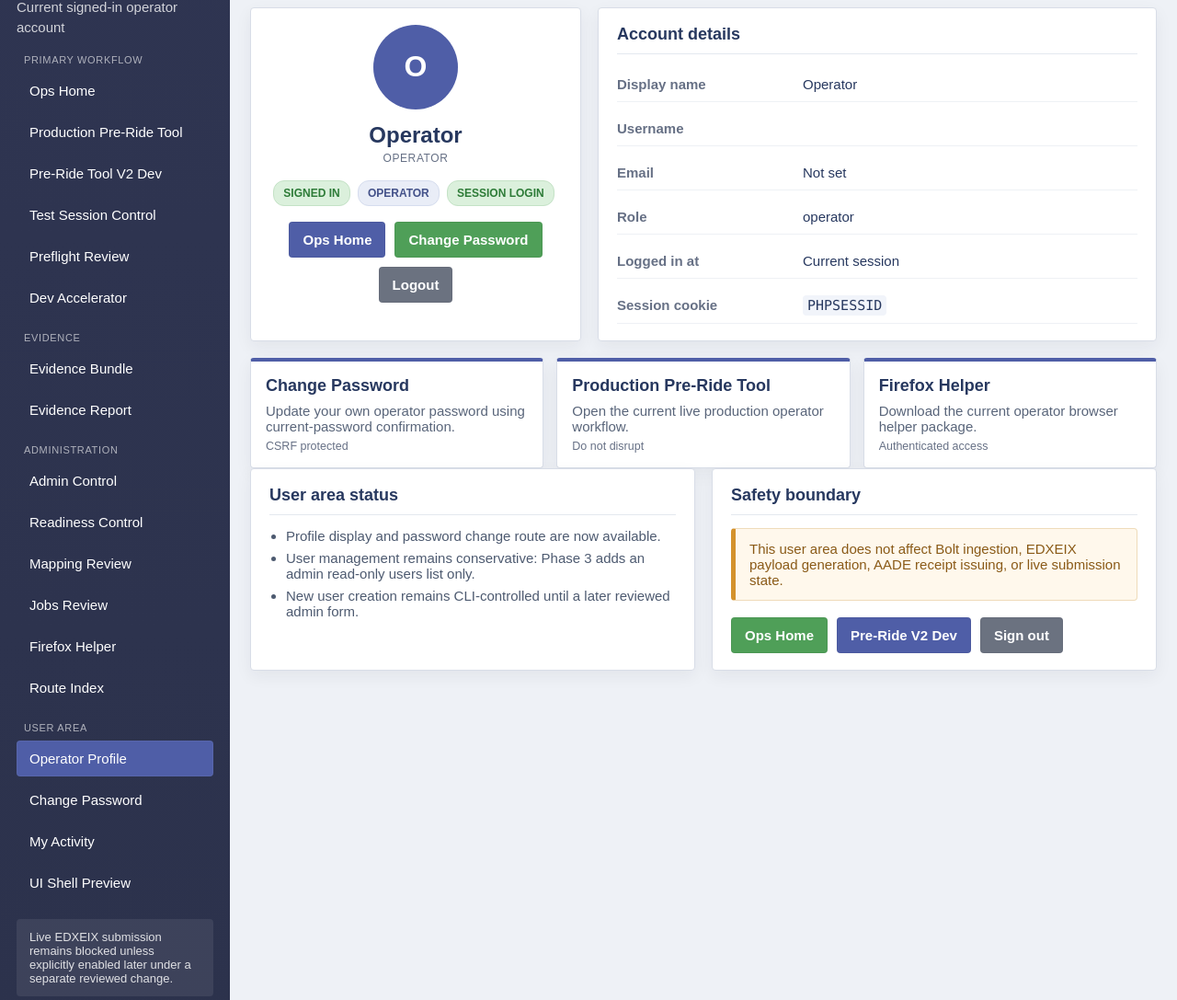
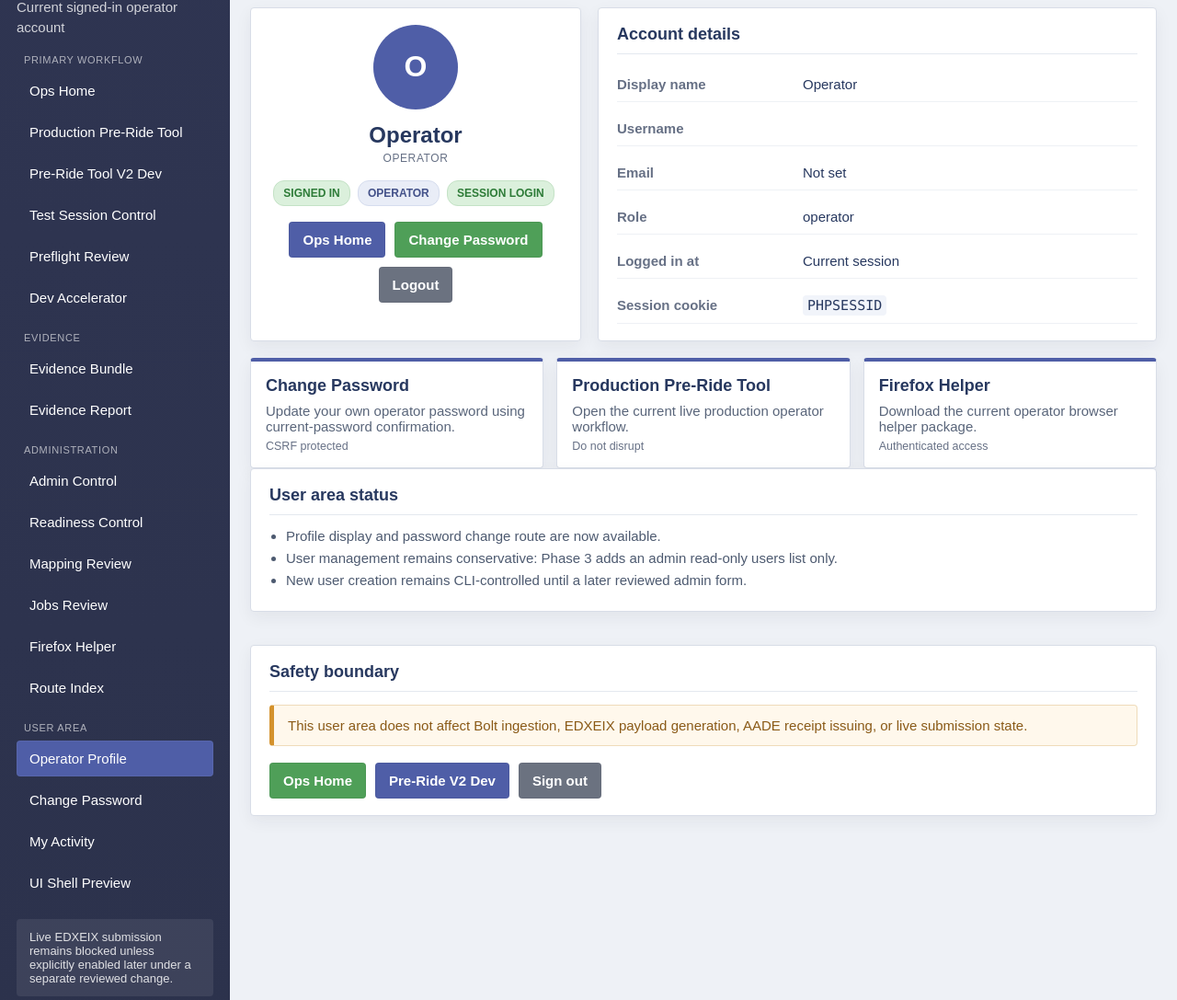
Before and after one commit to ipwebgroup-cloud/gov.cabnet.app, a PHP site: page /ops/profile.php in a window 1280 px wide. Shown: the part 252-1339 px from the top of the page at 92% size. Run offline with PHP 8.4, Linux system fonts and the light colour scheme.

Commit message:
Fix ops shell horizontal overflow
Fixes horizontal page overflow in the shared ops UI shell by containing grid/card widths and keeping wide log tables scrollable inside table wrappers. Updates the shell CSS cache-busting version.

The production pre-ride email tool remains unchanged. No Bolt calls, EDXEIX calls, AADE calls, workflow writes, queue staging, or live submission behavior are added.

```diff
--- a/public_html/gov.cabnet.app/assets/css/gov-ops-shell.css
+++ b/public_html/gov.cabnet.app/assets/css/gov-ops-shell.css
@@ -314,3 +314,106 @@
 .gov-empty-state { border:1px dashed #cfd6e1; background:#f8fafc; color:#59657a; padding:18px; border-radius:4px; }
 @media(max-width: 1180px){ .gov-mini-grid { grid-template-columns: repeat(2, minmax(0, 1fr)); } }
 @media(max-width: 860px){ .gov-mini-grid, .gov-mini-grid.two-col { grid-template-columns:1fr; } }
+
+
+/* v1.6 layout containment hotfix
+ * Fixes horizontal page drift on activity/profile pages while keeping wide tables scrollable inside their cards.
+ * Presentation only. No workflow logic changes.
+ */
+html,
+body {
+    max-width: 100%;
+    overflow-x: hidden;
+}
+.gov-topbar,
+.gov-shell,
+.gov-content,
+.wrap,
+.wrap-shell,
+.gov-page-header,
+.card,
+.gov-dashboard-card,
+.gov-profile-grid,
+.gov-mini-grid,
+.gov-admin-grid,
+.gov-log-summary,
+.grid,
+.three,
+.two,
+.workflow {
+    min-width: 0 !important;
+    max-width: 100% !important;
+}
+.gov-shell {
+    width: 100%;
+    overflow-x: hidden;
+}
+.gov-content {
+    overflow-x: hidden;
+}
+.gov-page-header,
+.gov-topbar {
+    flex-wrap: wrap;
+}
+.gov-top-links,
+.gov-tabs,
+.actions,
+.gov-panel-actions,
+.gov-compact-actions {
+    min-width: 0;
+}
+.gov-top-links {
+    justify-content: flex-end;
+}
+.two {
+    grid-template-columns: repeat(2, minmax(0, 1fr)) !important;
+}
+.two > *,
+.grid > *,
+.three > *,
+.workflow > *,
+.gov-mini-grid > *,
+.gov-log-summary > *,
+.gov-admin-grid > * {
+    min-width: 0 !important;
+}
+.table-wrap {
+    display: block;
+    width: 100%;
+    max-width: 100%;
+    overflow-x: auto !important;
+    overflow-y: visible;
+    -webkit-overflow-scrolling: touch;
+}
+.table-wrap table {
+    width: 100%;
+    min-width: 720px;
+    max-width: none;
+}
+.gov-user-table,
+.gov-log-table {
+    min-width: 760px;
+}
+.gov-truncate-cell {
+    max-width: 260px;
+    overflow: hidden;
+    text-overflow: ellipsis;
+    white-space: nowrap;
+}
+@media (max-width: 1280px) {
+    .two {
+        grid-template-columns: 1fr !important;
+    }
+    .table-wrap table {
+        min-width: 680px;
+    }
+}
+@media (max-width: 860px) {
+    .gov-content {
+        padding-left: 12px !important;
+        padding-right: 12px !important;
+    }
+    .table-wrap table {
+        min-width: 620px;
+    }
+}
--- a/public_html/gov.cabnet.app/ops/_shell.php
+++ b/public_html/gov.cabnet.app/ops/_shell.php
@@ -1,6 +1,6 @@
 <?php
 /**
- * gov.cabnet.app — shared operations UI shell v1.5
+ * gov.cabnet.app — shared operations UI shell v1.6
  *
  * Include-only helper for the unified /ops interface.
  * Presentation/helper layer only; no Bolt calls, no EDXEIX calls.
@@ -150,7 +150,7 @@ function opsui_shell_begin(array $options = []): void
     <meta name="robots" content="noindex,nofollow">
     <title><?= opsui_h($title) ?> | gov.cabnet.app</title>
     <link rel="stylesheet" href="/assets/css/gov-ops-edxeix.css?v=2.5">
-    <link rel="stylesheet" href="/assets/css/gov-ops-shell.css?v=1.5">
+    <link rel="stylesheet" href="/assets/css/gov-ops-shell.css?v=1.6">
 </head>
 <body>
 <div class="gov-topbar">
```
Also changed, not shown: PATCH_README.md (+27 -33 lines), docs/OPS_UI_SHELL_PHASE6_LAYOUT_HOTFIX_2026_05_11.md (added, +14 -0 lines).
